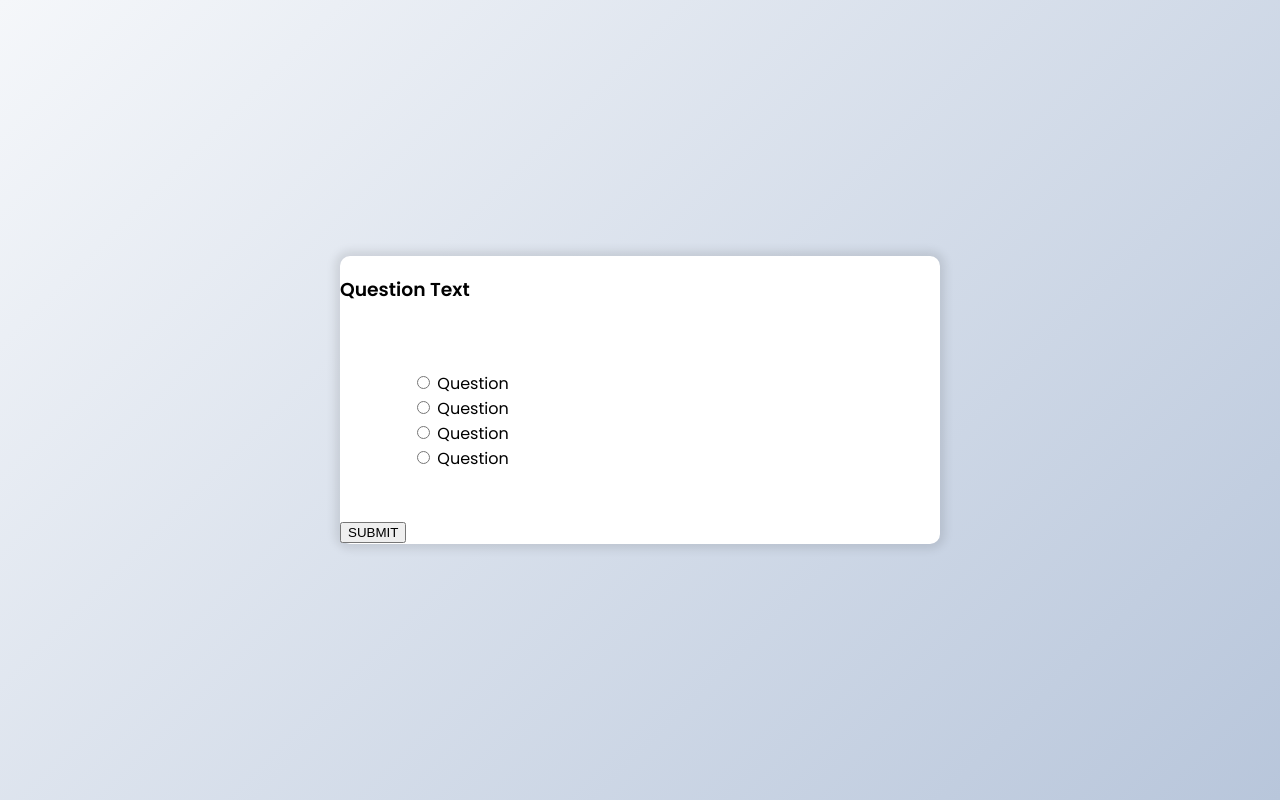
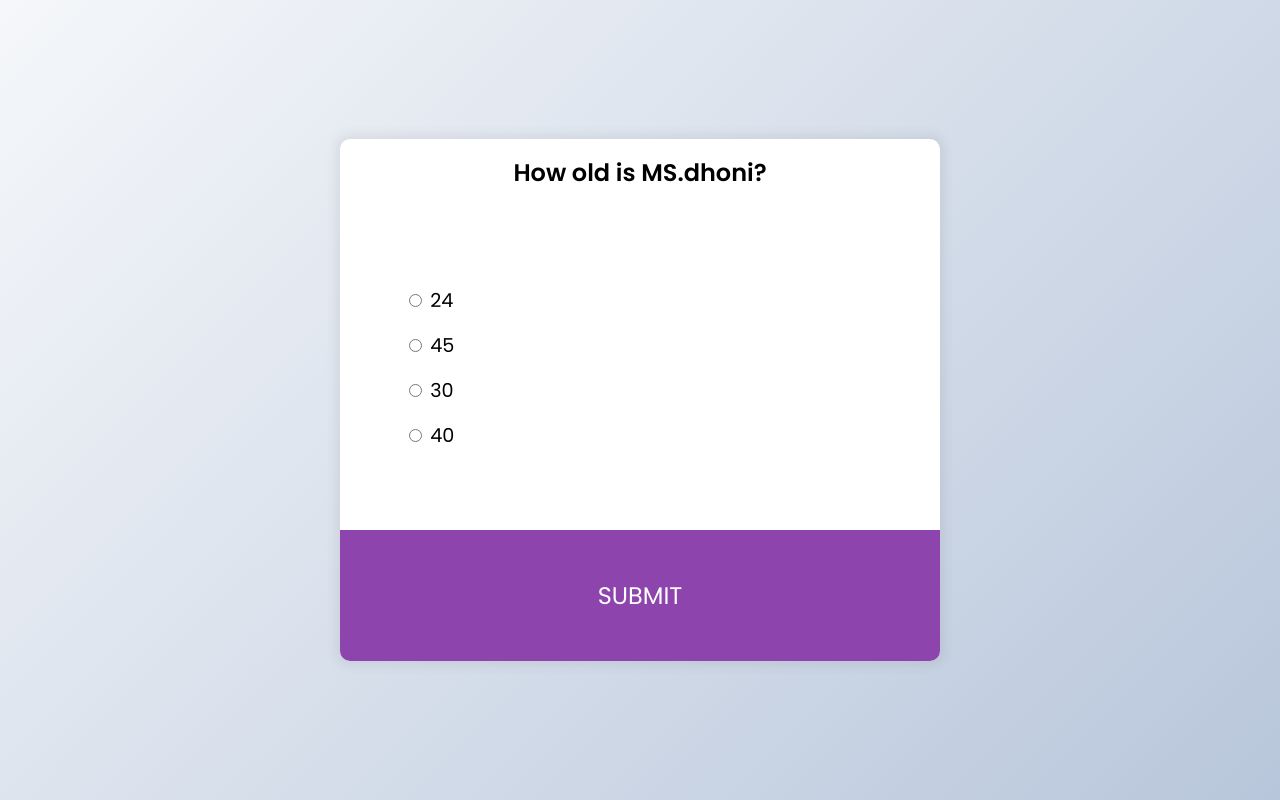
Before and after one commit to rohitshahane07/Quiz-App, a plain HTML site: page index.html in a window 1280 px wide. Drawn offline with Linux system fonts and the light colour scheme.

Commit message:
quze app

```diff
--- a/index.html
+++ b/index.html
@@ -11,28 +11,28 @@
 
 <body>
     <div class="quiz-contaner">
-        <h3>Question Text </h3>
+        <h2 id="question">Question Text </h2>
         <div class="Quizh-header">
             <ul>
                 <li>
                     <input type="radio" id="a" name="answer">
-                    <label for="a">Question</label>
+                    <label id="a_text" for="a">Question</label>
                 </li>
                 <li>
                     <input type="radio" id="b" name="answer">
-                    <label for="b">Question</label>
+                    <label id="b_text" for="b">Question</label>
                 </li>
                 <li>
                     <input type="radio" id="c" name="answer">
-                    <label for="c">Question</label>
+                    <label id="c_text" for="c">Question</label>
                 </li>
                 <li>
                     <input type="radio" id="d" name="answer">
-                    <label for="d">Question</label>
+                    <label id="d_text"for="d">Question</label>
                 </li>
             </ul>
         </div>
-        <button type="submit">SUBMIT</button>
+        <button id="submit">SUBMIT</button>
     </div>
 
 </body>
--- a/script.js
+++ b/script.js
@@ -44,3 +44,37 @@ const quizeData = [
     }
 
 ]
+const questionEl =document.getElementById('question')
+const a_text =document.getElementById('a_text')
+const b_text =document.getElementById('b_text')
+const c_text =document.getElementById('c_text')
+const d_text =document.getElementById('d_text')
+const submitBtn = document.getElementById('submit')
+
+let currentQuiz =0;
+
+loadQuiz()
+
+function loadQuiz() {
+    const currentQuizData =quizeData[currentQuiz];
+    questionEl.innerHTML = currentQuizData.question
+
+    a_text.innerHTML =currentQuizData.a;
+    b_text.innerHTML =currentQuizData.b;
+    c_text.innerHTML =currentQuizData.c;
+    d_text.innerHTML =currentQuizData.d;
+
+
+
+}
+submitBtn.addEventListener('click', () =>{
+    currentQuiz++;
+    if(currentQuiz<quizeData.length){
+        loadQuiz();
+
+    }
+    else (
+        alert('You fineshed')
+    )
+
+})
--- a/style.css
+++ b/style.css
@@ -20,15 +20,40 @@ body {
 .quiz-contaner{
     background-color: white;
     border-radius: 10px;
-    box-shadow: 0 0 10px 5px rgba(0,0,0,0.1);
+    box-shadow: 0 0 10px 5px rgba(100,100,100,0.1);
     width: 600px;
+    max-width: 100%;
+    overflow: hidden;
 
 
 }
+h2{
+   padding:  1rem;
+   text-align: center;
+   margin: 0;
+}
+ul li {
+    font-size: 1.2rem;
+    margin: 1rem 0;
+}
 ul{
     list-style: none;
+    padding: 0;
 
 }
 .Quizh-header{
-    padding: 2rem;
+    padding: 4rem;
 }
+button{
+    background-color: #8e44ad;
+    font-family: inherit;
+    padding: 3rem;
+    width: 100%;
+    color: white;
+    border: none;
+    font-size: 1.5rem;
+    cursor: pointer;
+}
+button:hover{
+    background-color: #a809ec;
+}
```
